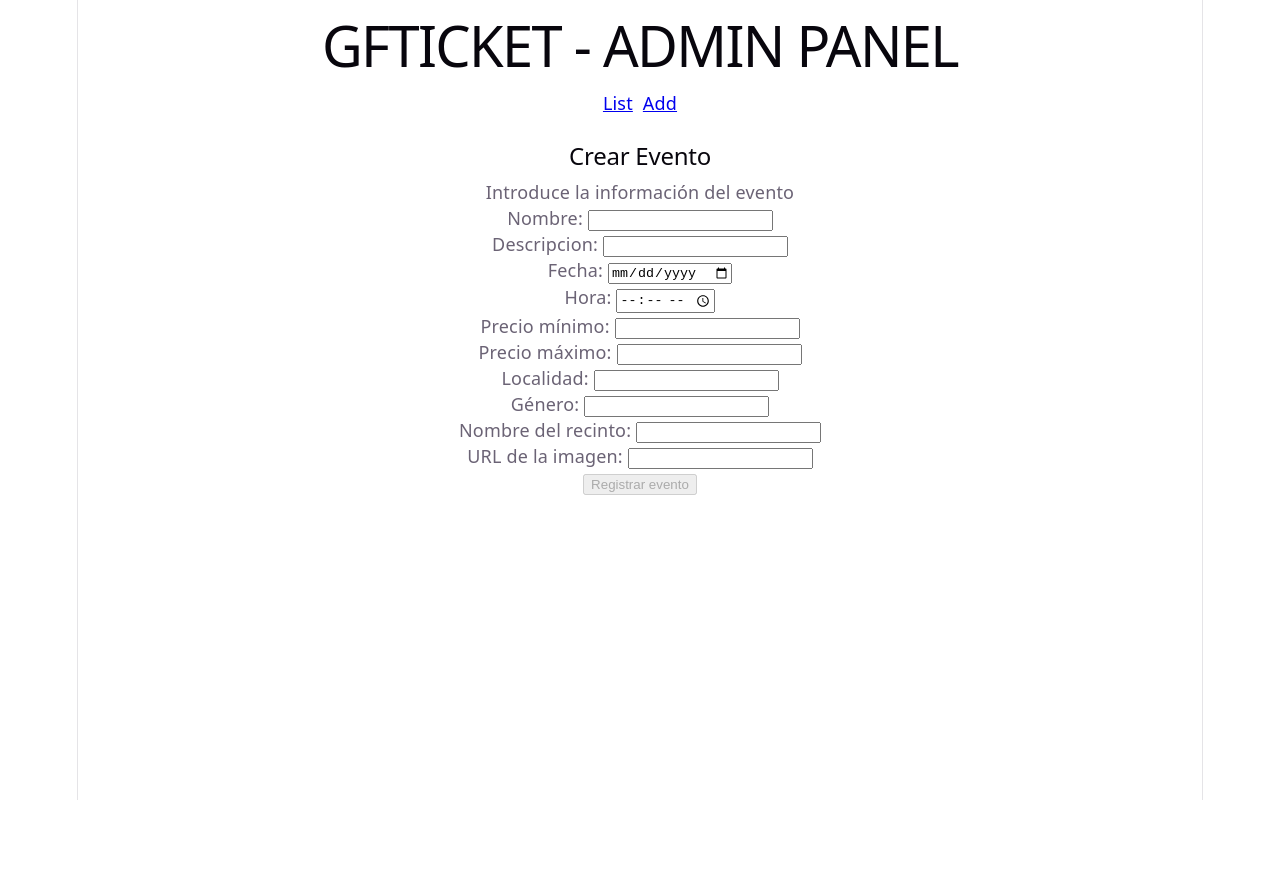
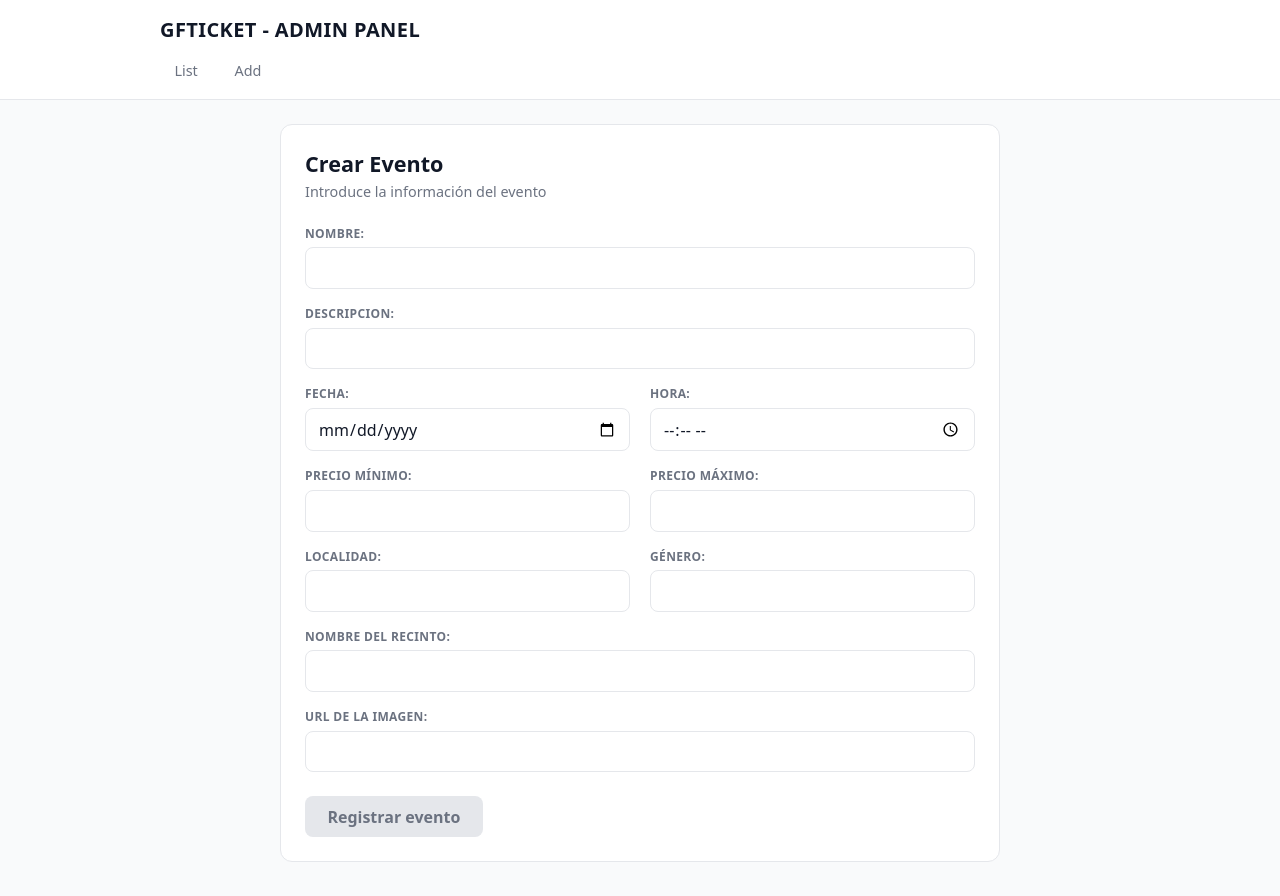
Before and after one commit to pugz-dev/GFTicket-Frontend, a React (Vite) app in the folder gfticket-react/: page /eventos/add in a window 1280 px wide. Shown: the top 896 px of the page. Before the commit the page ends 800 px from the top, so only its background shows below. Built offline with nearby package versions, Linux system fonts and the light colour scheme.

Commit message:
feat: css implementation and markup adaptations

```diff
--- a/gfticket-react/src/App.css
+++ b/gfticket-react/src/App.css
@@ -0,0 +1,42 @@
+.admin-header {
+  background: var(--color-surface);
+  border-bottom: 1px solid var(--color-border);
+  padding: 1rem 1.5rem 0;
+}
+
+.admin-header h1 {
+  max-width: 960px;
+  margin: 0 auto;
+  font-size: 1.25rem;
+  letter-spacing: 0.02em;
+  color: var(--color-text);
+}
+
+.admin-nav {
+  display: flex;
+  gap: 0.5rem;
+  max-width: 960px;
+  margin: 0.75rem auto 0;
+  padding-bottom: 0.75rem;
+}
+
+.btn-link {
+  padding: 0.4rem 0.9rem;
+  border-radius: var(--radius-sm);
+  color: var(--color-text-muted);
+  text-decoration: none;
+  font-size: 0.9rem;
+  font-weight: 500;
+  transition: color 0.15s ease, background 0.15s ease;
+}
+
+.btn-link:hover {
+  color: var(--color-primary);
+  background: var(--color-primary-bg);
+}
+
+.admin-main {
+  max-width: 960px;
+  margin: 0 auto;
+  padding: 1.5rem 1rem 3rem;
+}
--- a/gfticket-react/src/App.jsx
+++ b/gfticket-react/src/App.jsx
@@ -8,17 +8,20 @@ import { EventForm } from './components/event-form-component/EventFormComponent'
 function Layout(){
   return(
     <>
-    <div><h1>GFTICKET - ADMIN PANEL</h1></div>
-    <nav>
+    <header className="admin-header">
+      <h1>GFTICKET - ADMIN PANEL</h1>
+      <nav className="admin-nav">
         <Link to="/eventos" className="btn btn-link">
           List
         </Link>
-      <Link to="/eventos/add" className="btn btn-link" style={{ marginLeft: "10px" }}>
+        <Link to="/eventos/add" className="btn btn-link">
           Add
         </Link>
       </nav>
-    <br />
+    </header>
+    <main className="admin-main">
       <Outlet />
+    </main>
     </>
   );
 }
--- /dev/null
+++ b/gfticket-react/src/components/event-form-component/EventFormComponent.css
@@ -0,0 +1,101 @@
+/* Card container, same surface/border/radius language as the Angular event cards */
+.event-form {
+  max-width: 720px;
+  margin: 0 auto;
+  padding: 1.5rem;
+  background: var(--color-surface);
+  border: 1px solid var(--color-border);
+  border-radius: var(--radius);
+}
+
+.event-form__title {
+  margin: 0;
+  font-size: 1.35rem;
+  color: var(--color-text);
+}
+
+.event-form__subtitle {
+  margin: 0.25rem 0 1.5rem;
+  font-size: 0.9rem;
+  color: var(--color-text-muted);
+}
+
+/* One column on mobile, two on desktop; --full fields span the row */
+.event-form__grid {
+  display: grid;
+  grid-template-columns: 1fr;
+  gap: 1rem;
+}
+
+@media (min-width: 640px) {
+  .event-form__grid {
+    grid-template-columns: repeat(2, 1fr);
+    column-gap: 1.25rem;
+  }
+
+  .event-form__field--full {
+    grid-column: 1 / -1;
+  }
+}
+
+.event-form__field {
+  display: flex;
+  flex-direction: column;
+  gap: 0.35rem;
+}
+
+/* Same label treatment as the dt captions on the customer side */
+.event-form__field label {
+  font-size: 0.75rem;
+  font-weight: 600;
+  color: var(--color-text-muted);
+  text-transform: uppercase;
+  letter-spacing: 0.03em;
+}
+
+.event-form__field input {
+  width: 100%;
+  padding: 0.55rem 0.75rem;
+  font: inherit;
+  color: var(--color-text);
+  background: var(--color-surface);
+  border: 1px solid var(--color-border);
+  border-radius: var(--radius-sm);
+  transition: border-color 0.15s ease, box-shadow 0.15s ease;
+}
+
+.event-form__field input:focus {
+  outline: none;
+  border-color: var(--color-primary);
+  box-shadow: 0 0 0 3px var(--color-primary-bg);
+}
+
+.event-form__actions {
+  display: flex;
+  flex-direction: column;
+  align-items: flex-start;
+  gap: 0.75rem;
+  margin-top: 1.5rem;
+}
+
+.event-form__submit {
+  padding: 0.6rem 1.4rem;
+  font: inherit;
+  font-weight: 600;
+  color: #fff;
+  background: var(--color-primary);
+  border: none;
+  border-radius: var(--radius-sm);
+  cursor: pointer;
+  transition: background 0.15s ease;
+}
+
+.event-form__submit:hover:not(:disabled) {
+  background: var(--color-primary-dark);
+}
+
+.event-form__submit:disabled {
+  background: var(--color-border);
+  color: var(--color-text-muted);
+  cursor: not-allowed;
+}
--- a/gfticket-react/src/components/event-form-component/EventFormComponent.jsx
+++ b/gfticket-react/src/components/event-form-component/EventFormComponent.jsx
@@ -1,6 +1,7 @@
 import { useState } from 'react';
 import { INITIAL_EVENTO } from '../../models/eventModel';
 import { createEvent } from '../../services/eventService';
+import './EventFormComponent.css';
 
 //Shows the active errors of a field, only once the user has left it (touched)
 const ValidatorAlert = ({ validators, touched, field }) => {
@@ -101,10 +102,11 @@ export const EventForm = () => {
     };
 
     return (
-        <form onSubmit={handleSubmit}>
-            <h2>Crear Evento</h2>
-            <p>Introduce la información del evento</p>
-            <p>
+        <form className="event-form" onSubmit={handleSubmit}>
+            <h2 className="event-form__title">Crear Evento</h2>
+            <p className="event-form__subtitle">Introduce la información del evento</p>
+            <div className="event-form__grid">
+                <div className="event-form__field event-form__field--full">
                     <label htmlFor="nombre">Nombre: </label>
                     <input
                         id="nombre"
@@ -113,9 +115,9 @@ export const EventForm = () => {
                         value={evento.nombre}
                         onChange={handleChange}
                         onBlur={handleBlur} />
-            </p>
                     <ValidatorAlert validators={validators} touched={touched} field="nombre" />
-            <p>
+                </div>
+                <div className="event-form__field event-form__field--full">
                     <label htmlFor="descripcion">Descripcion: </label>
                     <input
                         id="descripcion"
@@ -124,8 +126,8 @@ export const EventForm = () => {
                         value={evento.descripcion}
                         onChange={handleChange}
                         onBlur={handleBlur} />
-            </p>
-            <p>
+                </div>
+                <div className="event-form__field">
                     <label htmlFor="fechaEvento">Fecha: </label>
                     <input
                         id="fechaEvento"
@@ -134,9 +136,9 @@ export const EventForm = () => {
                         value={evento.fechaEvento}
                         onChange={handleChange}
                         onBlur={handleBlur} />
-            </p>
                     <ValidatorAlert validators={validators} touched={touched} field="fechaEvento" />
-            <p>
+                </div>
+                <div className="event-form__field">
                     <label htmlFor="horaEvento">Hora: </label>
                     <input
                         id="horaEvento"
@@ -145,9 +147,9 @@ export const EventForm = () => {
                         value={evento.horaEvento}
                         onChange={handleChange}
                         onBlur={handleBlur} />
-            </p>
                     <ValidatorAlert validators={validators} touched={touched} field="horaEvento" />
-            <p>
+                </div>
+                <div className="event-form__field">
                     <label htmlFor="precioMinimo">Precio mínimo: </label>
                     <input
                         id="precioMinimo"
@@ -157,9 +159,9 @@ export const EventForm = () => {
                         value={evento.precioMinimo}
                         onChange={handleChange}
                         onBlur={handleBlur} />
-            </p>
                     <ValidatorAlert validators={validators} touched={touched} field="precioMinimo" />
-            <p>
+                </div>
+                <div className="event-form__field">
                     <label htmlFor="precioMaximo">Precio máximo: </label>
                     <input
                         id="precioMaximo"
@@ -169,9 +171,9 @@ export const EventForm = () => {
                         value={evento.precioMaximo}
                         onChange={handleChange}
                         onBlur={handleBlur} />
-            </p>
                     <ValidatorAlert validators={validators} touched={touched} field="precioMaximo" />
-            <p>
+                </div>
+                <div className="event-form__field">
                     <label htmlFor="localidad">Localidad: </label>
                     <input
                         id="localidad"
@@ -180,9 +182,9 @@ export const EventForm = () => {
                         value={evento.localidad}
                         onChange={handleChange}
                         onBlur={handleBlur} />
-            </p>
                     <ValidatorAlert validators={validators} touched={touched} field="localidad" />
-            <p>
+                </div>
+                <div className="event-form__field">
                     <label htmlFor="genero">Género: </label>
                     <input
                         id="genero"
@@ -191,8 +193,8 @@ export const EventForm = () => {
                         value={evento.genero}
                         onChange={handleChange}
                         onBlur={handleBlur} />
-            </p>
-            <p>
+                </div>
+                <div className="event-form__field event-form__field--full">
                     <label htmlFor="nombreRecinto">Nombre del recinto: </label>
                     <input
                         id="nombreRecinto"
@@ -201,9 +203,9 @@ export const EventForm = () => {
                         value={evento.nombreRecinto}
                         onChange={handleChange}
                         onBlur={handleBlur} />
-            </p>
                     <ValidatorAlert validators={validators} touched={touched} field="nombreRecinto" />
-            <p>
+                </div>
+                <div className="event-form__field event-form__field--full">
                     <label htmlFor="imagenUrl">URL de la imagen: </label>
                     <input
                         id="imagenUrl"
@@ -212,10 +214,12 @@ export const EventForm = () => {
                         value={evento.imagenUrl}
                         onChange={handleChange}
                         onBlur={handleBlur} />
-            </p>
-            <p>
-                <button type="submit" disabled={isFormInvalid}>Registrar evento</button>
-            </p>
+                </div>
+            </div>
+            <div className="event-form__actions">
+                <button className="event-form__submit" type="submit" disabled={isFormInvalid}>
+                    Registrar evento
+                </button>
                 {/*role="status" (polite live region), not "alert": success is not urgent*/}
                 {submitStatus === 'success' && (
                     <div className="alert alert-success" role="status">
@@ -227,6 +231,7 @@ export const EventForm = () => {
                         No se pudo crear el evento. Inténtalo de nuevo.
                     </div>
                 )}
+            </div>
         </form>
     );
 }
--- a/gfticket-react/src/index.css
+++ b/gfticket-react/src/index.css
@@ -1,111 +1,51 @@
+/* Design tokens shared with the customer side (gfticket-angular) for visual cohesion.
+   The Angular components declare these per :host; here a single :root works for the whole panel. */
 :root {
-  --text: #6b6375;
-  --text-h: #08060d;
-  --bg: #fff;
-  --border: #e5e4e7;
-  --code-bg: #f4f3ec;
-  --accent: #aa3bff;
-  --accent-bg: rgba(170, 59, 255, 0.1);
-  --accent-border: rgba(170, 59, 255, 0.5);
-  --social-bg: rgba(244, 243, 236, 0.5);
-  --shadow:
-    rgba(0, 0, 0, 0.1) 0 10px 15px -3px, rgba(0, 0, 0, 0.05) 0 4px 6px -2px;
-
-  --sans: system-ui, 'Segoe UI', Roboto, sans-serif;
-  --heading: system-ui, 'Segoe UI', Roboto, sans-serif;
-  --mono: ui-monospace, Consolas, monospace;
-
-  font: 18px/145% var(--sans);
-  letter-spacing: 0.18px;
-  color-scheme: light dark;
-  color: var(--text);
-  background: var(--bg);
-  font-synthesis: none;
-  text-rendering: optimizeLegibility;
-  -webkit-font-smoothing: antialiased;
-  -moz-osx-font-smoothing: grayscale;
-
-  @media (max-width: 1024px) {
-    font-size: 16px;
-  }
+  --color-primary: #4338ca;
+  --color-primary-dark: #3730a3;
+  --color-primary-bg: #eef2ff;
+  --color-text: #111827;
+  --color-text-muted: #6b7280;
+  --color-border: #e5e7eb;
+  --color-error: #b91c1c;
+  --color-error-bg: #fef2f2;
+  --color-success: #047857;
+  --color-success-bg: #ecfdf5;
+  --color-surface: #fff;
+  --color-page-bg: #f9fafb;
+  --radius: 12px;
+  --radius-sm: 8px;
 }
 
-@media (prefers-color-scheme: dark) {
-  :root {
-    --text: #9ca3af;
-    --text-h: #f3f4f6;
-    --bg: #16171d;
-    --border: #2e303a;
-    --code-bg: #1f2028;
-    --accent: #c084fc;
-    --accent-bg: rgba(192, 132, 252, 0.15);
-    --accent-border: rgba(192, 132, 252, 0.5);
-    --social-bg: rgba(47, 48, 58, 0.5);
-    --shadow:
-      rgba(0, 0, 0, 0.4) 0 10px 15px -3px, rgba(0, 0, 0, 0.25) 0 4px 6px -2px;
-  }
-
-  #social .button-icon {
-    filter: invert(1) brightness(2);
-  }
+*,
+*::before,
+*::after {
+  box-sizing: border-box;
 }
 
 body {
   margin: 0;
+  font-family: system-ui, -apple-system, "Segoe UI", Roboto, sans-serif;
+  color: var(--color-text);
+  background: var(--color-page-bg);
 }
 
-#root {
-  width: 1126px;
-  max-width: 100%;
-  margin: 0 auto;
-  text-align: center;
-  border-inline: 1px solid var(--border);
-  min-height: 100svh;
-  display: flex;
-  flex-direction: column;
-  box-sizing: border-box;
+/* Feedback boxes: same classes the components already render (alert-danger / alert-success) */
+.alert {
+  padding: 0.6rem 0.85rem;
+  border-radius: var(--radius-sm);
+  font-size: 0.85rem;
+  line-height: 1.4;
 }
 
-h1,
-h2 {
-  font-family: var(--heading);
-  font-weight: 500;
-  color: var(--text-h);
+.alert-danger {
+  background: var(--color-error-bg);
+  color: var(--color-error);
+  border: 1px solid rgba(185, 28, 28, 0.15);
 }
 
-h1 {
-  font-size: 56px;
-  letter-spacing: -1.68px;
-  margin: 32px 0;
-  @media (max-width: 1024px) {
-    font-size: 36px;
-    margin: 20px 0;
-  }
+.alert-success {
+  background: var(--color-success-bg);
+  color: var(--color-success);
+  border: 1px solid rgba(4, 120, 87, 0.15);
 }
-h2 {
-  font-size: 24px;
-  line-height: 118%;
-  letter-spacing: -0.24px;
-  margin: 0 0 8px;
-  @media (max-width: 1024px) {
-    font-size: 20px;
-  }
-}
-p {
-  margin: 0;
-}
-
-code,
-.counter {
-  font-family: var(--mono);
-  display: inline-flex;
-  border-radius: 4px;
-  color: var(--text-h);
-}
-
-code {
-  font-size: 15px;
-  line-height: 135%;
-  padding: 4px 8px;
-  background: var(--code-bg);
-}
```
Lines whose indentation alone changed are shown as unchanged.
